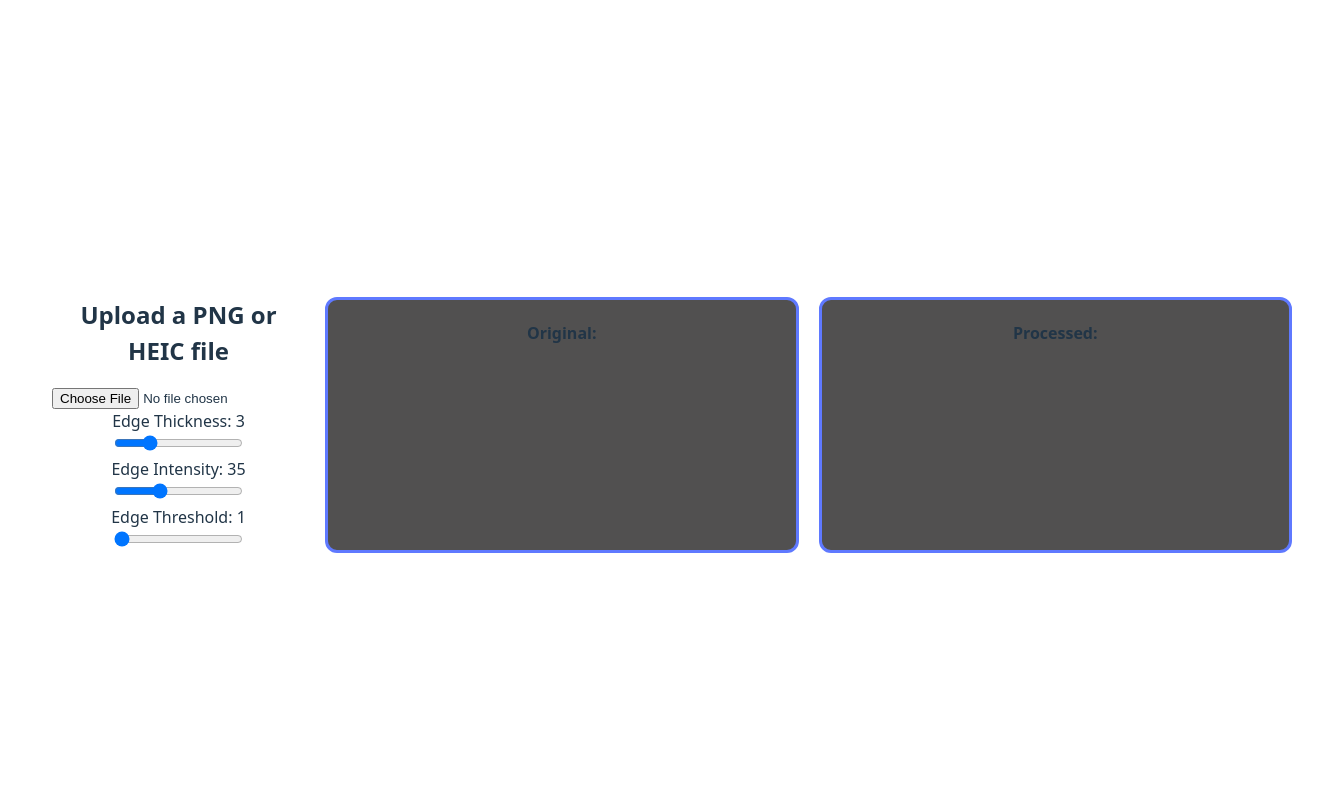
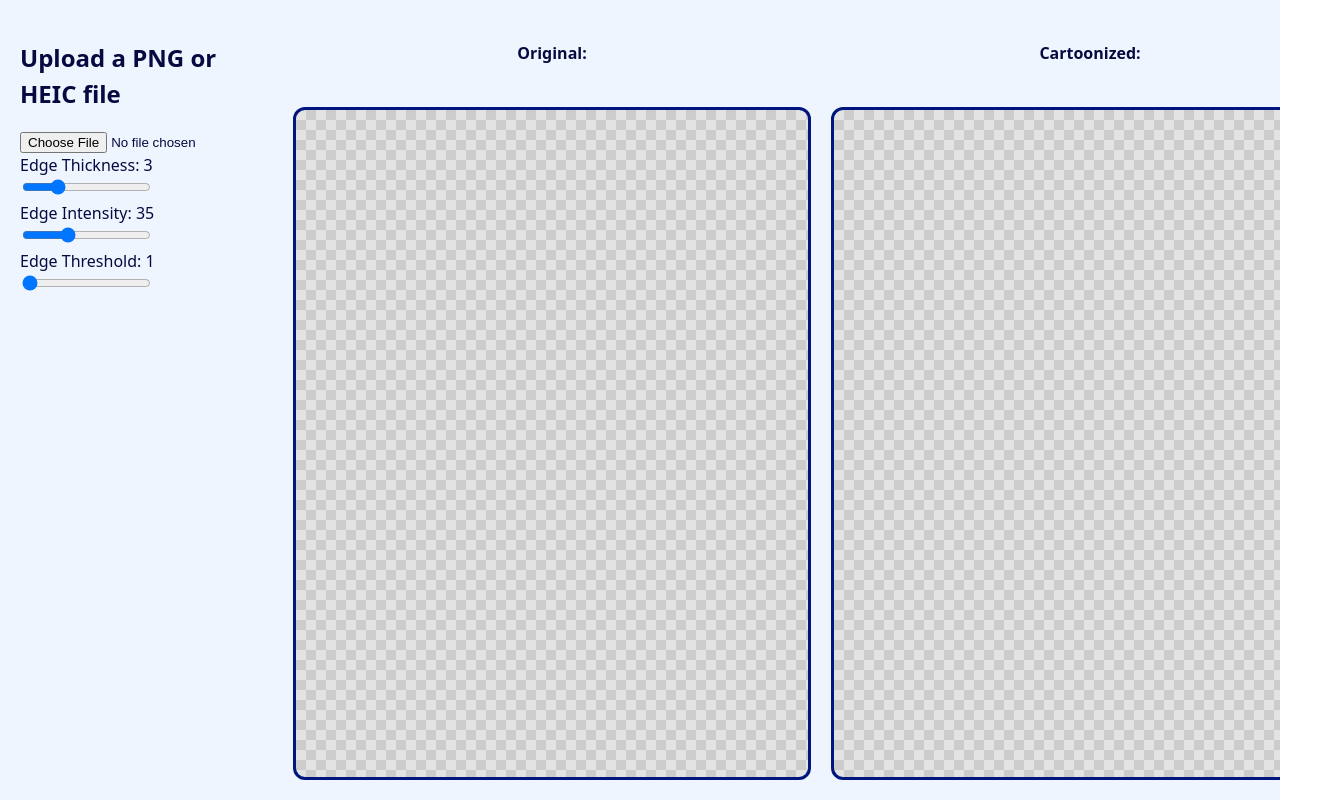
Before and after one commit to KaiWoessner/CartoonConverter, a React (Vite) app in the folder frontend/: page / in a window 1280 px wide. Shown: the whole page, 1344 px wide, since content can reach past the window. Built offline with nearby package versions, Linux system fonts and the light colour scheme.

Commit message:
Fixed image box / flex container size to fit viewport, added checkered pattern to image box, ensured styles were consistent among all browsers

```diff
--- a/frontend/src/App.css
+++ b/frontend/src/App.css
@@ -1,17 +1,26 @@
+html, body {
+  margin: 0;    /* remove default margin & padding*/
+  padding: 0;
+  overflow: hidden;   /* prevents scrollbar */
+  height: 100%;   /* stretches body to width of screen */
+  background-color: #eff5ff; /* Makes sure background is consistent dependent of browser or darkmode */
+  color: #060a3f;            /* Ensures consistent text color */
+}
+
 #root {
-  max-width: 1280px;
+  max-width: 100vw;
   margin: 0 auto;
-  padding: 2rem;
-  text-align: center;
+  height: 100%;
 }
 
 /* Added By Ben */
 .flex-container { /* Contains the 3 columns (options, original image, processed image) */
   display: flex;
   justify-content: space-between;
+  height: 100vh;
   gap: 20px;
-  margin-top: 30px;
-  padding: 0 20px;
+  box-sizing: border-box; /* ensures padding is included in the height */
+  padding: 20px;           /* optional, but avoid margin-top */
 }
 
 .column { /* Container for each column */
@@ -27,12 +36,25 @@
 
 .image-box {
   width: 40vw;
+  height: 100%;
   margin-top: 20px;
 
-  border: 3px solid #5f79ff;   /* Border */
+  border: 3px solid #00157d;   /* Border */
   border-radius: 12px;      /* Rounds Corners */
-  background-color: #515050; /* Background */
-
+  background-color: #e3e3e3; /* Background */
+  /*
+    Im not entirely sure how the checker pattern works tbh. Generally, it renders diagonal squares alternating between colored and transparent
+  and then does it again but mirrored (45deg vs. -45deg). Then for some reason it does this again with different values for the gradient.
+  The 25% for the first means it does gray for the from 0-25% and then transparent from 25-100%. Then transparent from 0-75% and gray from 75-100%.
+  The percentage relates to the path of the gradient for example in the first 2 lines it is gray for 25% of the path and then switches to transparent.
+  */
+  background-image:
+    linear-gradient(45deg, #ccc 25%, transparent 25%),
+    linear-gradient(-45deg, #ccc 25%, transparent 25%),
+    linear-gradient(45deg, transparent 75%, #ccc 75%),
+    linear-gradient(-45deg, transparent 75%, #ccc 75%);
+  background-size: 20px 20px;                                 /* Tile Size */
+  background-position: 0 0, 0 10px, 10px -10px, -10px 0px;    /* Offset for tiles to line up propery */
 }
 
 img {
--- a/frontend/src/App.jsx
+++ b/frontend/src/App.jsx
@@ -153,15 +153,19 @@ function App() {
         </div>
 
         {/* Original Image Column */}
-        <div className="column image-box">
+        <div className="column">
           <h4>Original:</h4>
-          {initialImage && <img src={initialImage} alt="original" />}
+          <div className="image-box">
+            {initialImage && <img src={initialImage} alt="original" />}
+          </div>
         </div>
 
         {/* Processed Image Column */}
-        <div className="column image-box">
-          <h4>Processed:</h4>
-          {resultImage && <img src={resultImage} alt="processed" />}
+        <div className="column">
+          <h4>Cartoonized:</h4>
+          <div className="image-box">
+            {resultImage && <img src={resultImage} alt="processed" />}
+          </div>
         </div>
       </div>
     </div>
```
